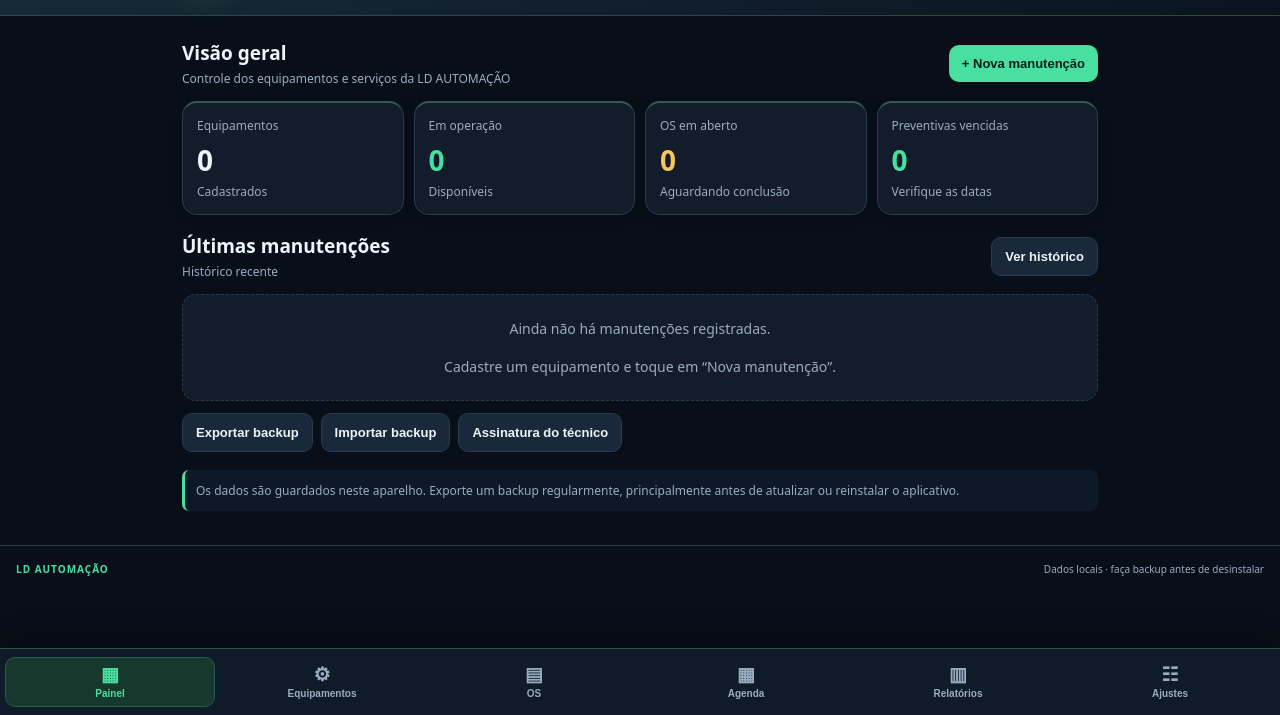
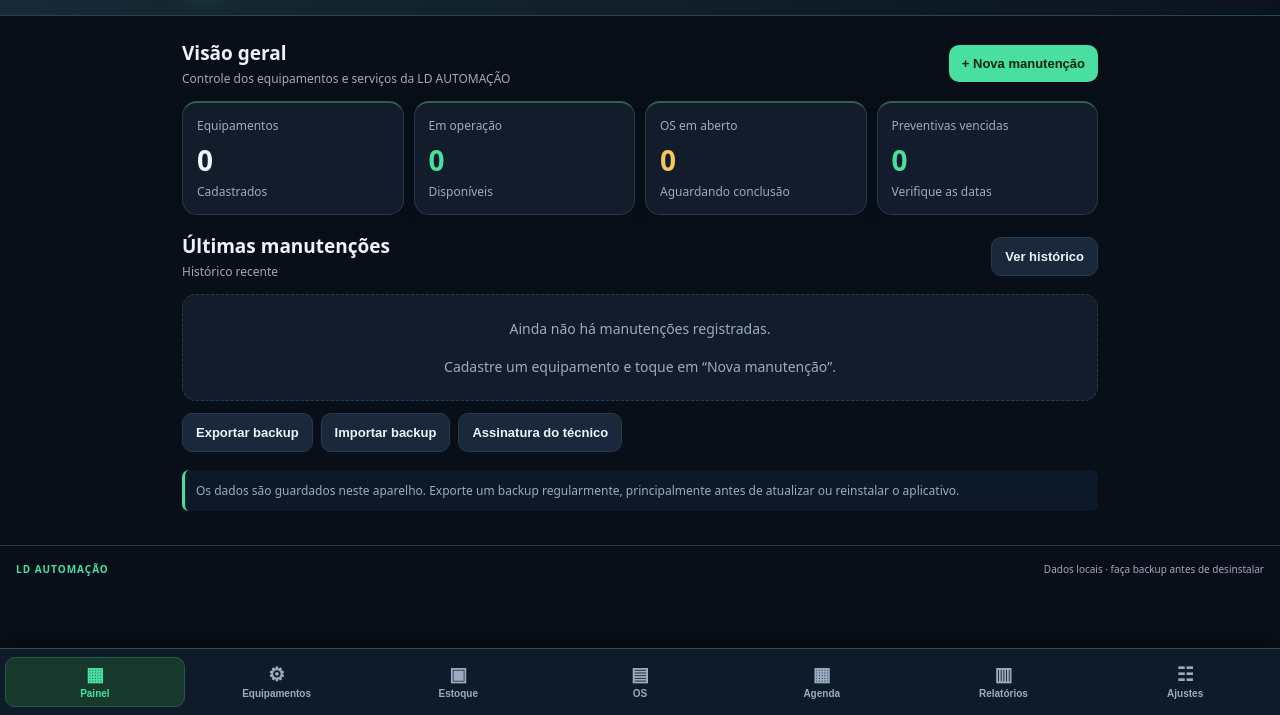
Before and after one commit to elleomar012-spec/ManutencaoIndustrialLD, a website: page www/index.html in a window 1280 px wide. Shown: the part 85-800 px from the top of the page. Drawn offline with Linux system fonts and the light colour scheme.

Commit message:
Update index.html

```diff
--- a/www/index.html
+++ b/www/index.html
@@ -18,6 +18,7 @@
 <nav class="tabs" aria-label="Navegação principal">
   <button class="tab active" data-view="dashboard"><span class="nav-icon">▦</span><span>Painel</span></button>
   <button class="tab" data-view="assets"><span class="nav-icon">⚙</span><span>Equipamentos</span></button>
+  <button class="tab" data-view="inventory"><span class="nav-icon">▣</span><span>Estoque</span></button>
   <button class="tab" data-view="orders"><span class="nav-icon">▤</span><span>OS</span></button>
   <button class="tab" data-view="calendar"><span class="nav-icon">▦</span><span>Agenda</span></button>
   <button class="tab" data-view="reports"><span class="nav-icon">▥</span><span>Relatórios</span></button>
```
